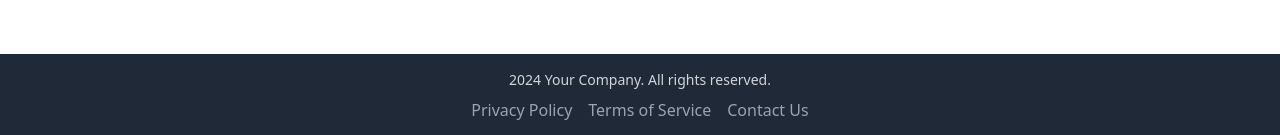
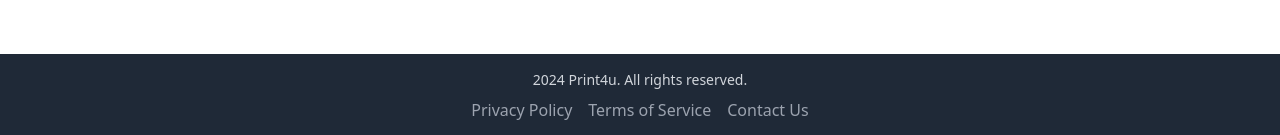
Before and after one commit to Mehra-Jatin/Print4u, a React (Create React App) app in the folder frontend/: page / in a window 1280 px wide. Shown: the part 2176-2311 px from the top of the page. Built offline with nearby package versions, Linux system fonts and the light colour scheme.

Commit message:
animation

```diff
--- a/frontend/src/App.css
+++ b/frontend/src/App.css
@@ -10,5 +10,5 @@
 }
 
 .jatin {
-    animation:appear 2.2s linear;
+    animation:appear 4s linear;
 }
--- a/frontend/src/Components/Footer.jsx
+++ b/frontend/src/Components/Footer.jsx
@@ -5,7 +5,7 @@ const Footer = () => {
     <footer className="bg-gray-800 text-gray-300 py-4">
       <div className="container mx-auto text-center">
         <p className="text-sm">
-          2024 Your Company. All rights reserved.
+          2024 Print4u. All rights reserved.
         </p>
         <div className="mt-2">
           <a href="#" className="text-gray-400 hover:text-white mx-2">Privacy Policy</a>
```
